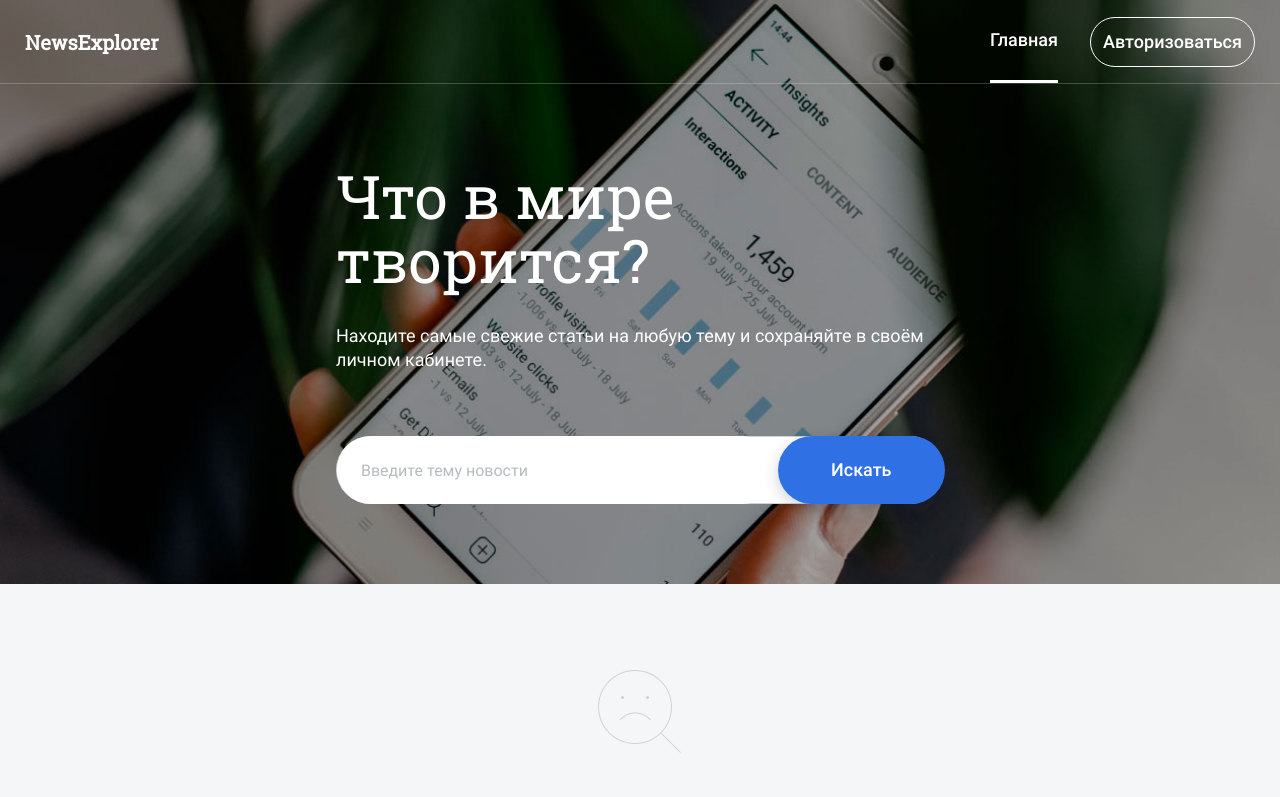
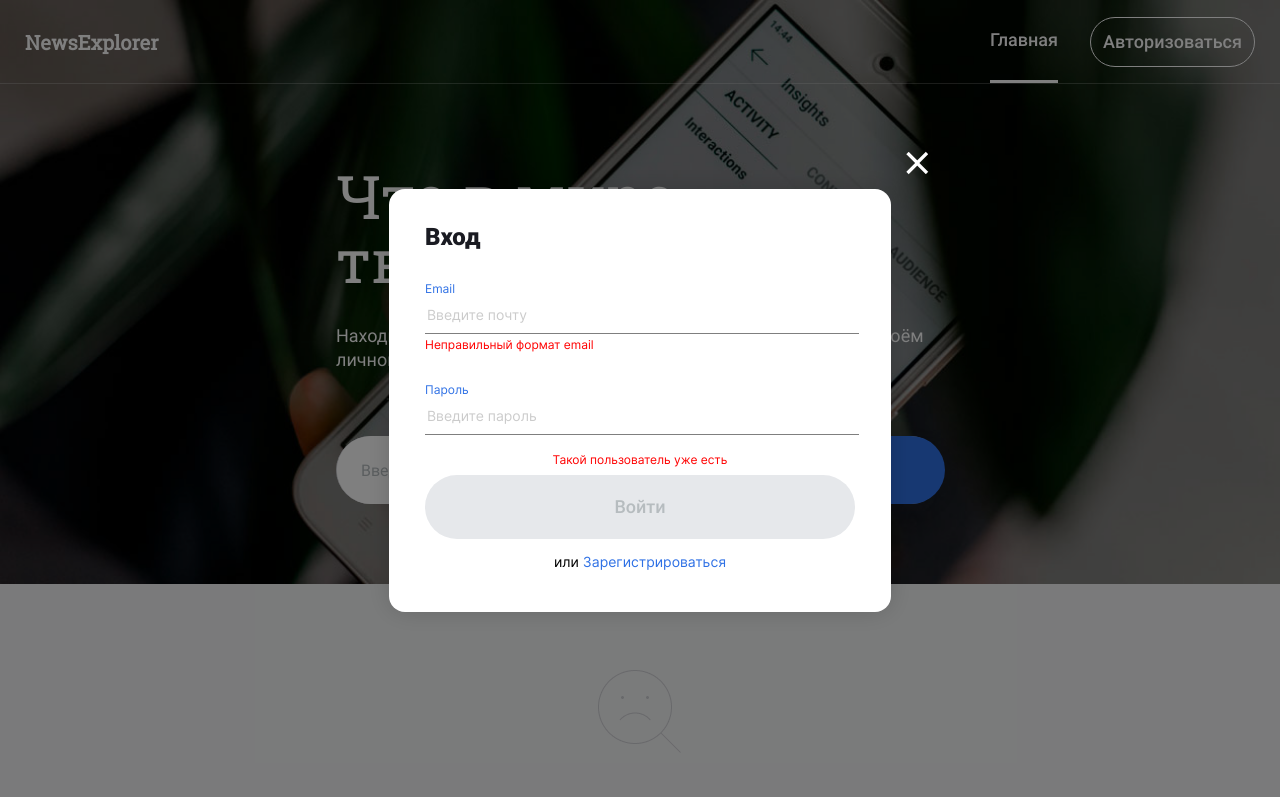
Before and after one commit to anton-zm/news-frontend, a website built with webpack: page src/index.html in a window 1280 px wide. Both pictures are taken after a click on the button "Авторизоваться". Shown: the top 797 px of the page. Built offline with nearby package versions, Linux system fonts and the light colour scheme.

Commit message:
вёрстка попапов

```diff
--- /dev/null
+++ b/src/blocks/popup/__button/popup__button.css
@@ -0,0 +1,22 @@
+.popup__button {
+    margin: 8px auto 0;
+    background: #E6E8EB;
+    border-radius: 100px;
+    width: 100%;
+    border: none;
+    outline: none;
+    padding-bottom: 20px;
+    padding-top: 20px;
+    font-family: Roboto, Arial, Helvetica, sans-serif;
+    font-style: normal;
+    font-weight: 500;
+    font-size: 18px;
+    line-height: 24px;
+    color: #B6BCBF;
+}
+
+.popup__button_active {
+    background: #2F71E5;
+    box-shadow: 0px 5px 15px rgba(14, 26, 57, 0.2);
+    color: #FFFFFF;
+}
--- /dev/null
+++ b/src/blocks/popup/__call/popup__call.css
@@ -0,0 +1,12 @@
+.popup__call {
+    font-family: Inter, Arial, Helvetica, sans-serif;
+    font-style: normal;
+    font-weight: normal;
+    font-size: 14px;
+    line-height: 17px;
+    text-align: center;
+    color: #000000;
+}
+.popap__call_default {
+    text-align: left;
+}
--- /dev/null
+++ b/src/blocks/popup/__cross/popup__cross.css
@@ -0,0 +1,6 @@
+.popup__cross {
+    position: absolute;
+    top: -46px;
+    right: -46px;
+    cursor: pointer;
+}
--- /dev/null
+++ b/src/blocks/popup/__error/popup__error.css
@@ -0,0 +1,15 @@
+.popup__error {
+    margin-top: 3px;
+    font-family: Inter, Arial, Helvetica, sans-serif;
+    font-style: normal;
+    font-weight: normal;
+    font-size: 12px;
+    line-height: 15px;
+    color: #FF0000;
+
+}
+
+.popup__error_server {
+    margin: 17px auto 0;
+    text-align: center;
+}
--- /dev/null
+++ b/src/blocks/popup/__form/popup__form.css
@@ -0,0 +1,9 @@
+.popup__form {
+    background: #FFFFFF;
+    box-shadow: 0px 0px 25px rgba(0, 0, 0, 0.15);
+    border-radius: 16px;
+    width: 430px;
+    padding: 34px 36px 28px;
+    position: relative;
+
+}
--- /dev/null
+++ b/src/blocks/popup/__input/popup__input.css
@@ -0,0 +1,29 @@
+.popup__input {
+    outline: none;
+    border: none;
+    border-bottom:  1px solid rgba(0, 0, 0, .5);
+    margin-top: 9px;
+    padding-bottom: 10px;
+    width: 100%;
+    font-family: Inter, Arial, Helvetica, sans-serif;
+    font-style: normal;
+    font-weight: normal;
+    font-size: 14px;
+    line-height: 17px;
+    color: #000000;
+    caret-color:  #2F71E5;
+}
+
+.popup__input::placeholder {
+    font-family: Inter, Arial, Helvetica, sans-serif;
+    font-style: normal;
+    font-weight: normal;
+    font-size: 14px;
+    line-height: 17px;
+    color: #000000;
+    opacity: 0.2;
+}
+
+.popup__input:focus {
+    border-bottom:  1px solid rgba(0, 0, 0, 1);
+}
--- /dev/null
+++ b/src/blocks/popup/__label/popup__label.css
@@ -0,0 +1,10 @@
+.popup__label {
+    display: block;
+    font-family: Inter, Arial, Helvetica, sans-serif;
+    font-style: normal;
+    font-weight: normal;
+    font-size: 12px;
+    line-height: 15px;
+    color: #2F71E5;
+    margin-top: 30px;
+}
--- /dev/null
+++ b/src/blocks/popup/__link/popup__link.css
@@ -0,0 +1,11 @@
+.popup__link {
+    font-family: Inter, Arial, Helvetica, sans-serif;
+    font-style: normal;
+    font-weight: normal;
+    font-size: 14px;
+    line-height: 17px;
+    text-align: center;
+    color: #2F71E5;
+    cursor: pointer;
+    margin-top: 14px;
+}
--- /dev/null
+++ b/src/blocks/popup/__title/popup__title.css
@@ -0,0 +1,9 @@
+.popup__title {
+    font-family: Roboto, Arial, Helvetica, sans-serif;
+    font-style: normal;
+    font-weight: 900;
+    font-size: 24px;
+    line-height: 28px;
+    color: #1A1B22;
+    margin: 0;
+}
--- /dev/null
+++ b/src/blocks/popup/popup.css
@@ -0,0 +1,25 @@
+@import url('./__form/popup__form.css');
+@import url('./__cross/popup__cross.css');
+@import url('./__title/popup__title.css');
+@import url('./__label/popup__label.css');
+@import url('./__input/popup__input.css');
+@import url('./__error/popup__error.css');
+@import url('./__button/popup__button.css');
+@import url('./__call/popup__call.css');
+@import url('./__link/popup__link.css');
+
+.popup {
+    background-color: rgba(0, 0, 0, 0.5);
+    position: fixed;
+    top: 0;
+    left: 0;
+    width: 100%;
+    height: 100%;
+    display: none;
+}
+
+.popup_is-opened {
+    display: flex;
+    justify-content: center;
+    align-items: center;
+}
--- a/src/index.html
+++ b/src/index.html
@@ -5,6 +5,8 @@
     <meta charset="UTF-8">
     <meta name="viewport" content="width=device-width, initial-scale=1.0" />
     <meta http-equiv="X-UA-Compatible" content="ie=edge" />
+    <meta name="description" content="Дипломная работа. Вэб-факультет, 10 поток.">
+    <meta name="author" content="Антон Змановский">
     <title>Диплом</title>
     <link rel="shortcut icon" href="../images/favicon.ico">
     <link rel="stylesheet" href="<%=htmlWebpackPlugin.files.css %>">
@@ -16,7 +18,6 @@
             <p class="header__logo">NewsExplorer</p>
             <nav class="header__menu">
                 <a href="" class="header__link header__link_active">Главная</a>
-                <!-- <a href="" class="header__link " >Сохранённые статьи</a> -->
                 <button class="header__button">Авторизоваться</button>
             </nav>
         </div>
@@ -157,6 +158,49 @@
                 </div>
             </div>
         </section>
+        <div class="popup" id="sign-in-popup">
+            <form class="popup__form" id="sign-in-form">
+                <img src="../images/close.png" alt="" class="popup__cross">
+                <h3 class="popup__title">Вход</h3>
+                <label for="email" class="popup__label">Email</label>
+                <input name="email" type="text" class="popup__input" placeholder="Введите почту">
+                <p class="popup__error" id="email-error">Неправильный формат email</p>
+                <label for="password" class="popup__label">Пароль</label>
+                <input name="password" type="password" class="popup__input" placeholder="Введите пароль">
+                <p class="popup__error popup__error_server" id="server-error">Такой пользователь уже есть</p>
+                <button type="submit" class="popup__button" id="signin-btn">Войти</button>
+                <p class="popup__call">или <span class="popup__link" id="popup__signup-link">Зарегистрироваться</span>
+                </p>
+            </form>
+        </div>
+        <div class="popup" id="sign-up-popup">
+            <form class="popup__form" id="sign-up-form">
+                <img src="../images/close.png" alt="" class="popup__cross">
+                <h3 class="popup__title">Регистрация</h3>
+                <label for="email" class="popup__label">Email</label>
+                <input name="email" type="text" class="popup__input" placeholder="Введите почту">
+                <p class="popup__error" id="email-error">Неправильный формат email</p>
+                <label for="password" class="popup__label">Пароль</label>
+                <input name="password" type="password" class="popup__input" placeholder="Введите пароль">
+                <label for="name" class="popup__label">Имя</label>
+                <input name="name" type="text" class="popup__input" placeholder="Введите своё имя">
+                <p class="popup__error popup__error_server" id="server-error">Такой пользователь уже есть</p>
+                <button type="submit" class="popup__button popup__button_active"
+                    id="signup-btn">Зарегистрироваться</button>
+                <p class="popup__call">или <span class="popup__link popup__link_to-signin"
+                        id="popup__signin-link">Войти</span>
+                </p>
+            </form>
+        </div>
+        <div class="popup" id="success-popup">
+            <form class="popup__form" id="success-form">
+                <img src="../images/close.png" alt="" class="popup__cross">
+                <h3 class="popup__title">Пользователь успешно зарегистрирован!</h3>
+                <p class="popup__call popap__call_default" id="success-link"><span
+                        class="popup__link popup__link_to-signin">Выполнить
+                        вход</span></p>
+            </form>
+        </div>
     </main>
     <footer class="footer">
         <div class="content footer__content">
@@ -183,7 +227,22 @@
 
         </div>
     </footer>
-    <!-- <i class="circle-preloader"></i> -->
+
+    <div class="popup">
+        <form action="" class="popup__form">
+            <img src="../images/close.png" alt="" class="popup__cross">
+            <h3 class="popup__title">Вход</h3>
+            <label for="email" class="popup__label">Email</label>
+            <input name="email" type="text" class="popup__input" placeholder="Введите почту">
+            <p class="popup__error" id="email-error">Неправильный формат email</p>
+            <label for="password" class="popup__label">Пароль</label>
+            <input name="password" type="password" class="popup__input" placeholder="Введите пароль">
+            <!-- <p class="popup__error" id="password-error"></p> -->
+            <p class="popup__error popup__error_server" id="server-error">Такой пользователь уже есть</p>
+            <button type="submit" class="popup__button">Войти</button>
+            <p class="popup__call">или<span class="popup__link" id="popup__signup-link">Зарегистрироваться</span></p>
+        </form>
+    </div>
     <script src="<%= htmlWebpackPlugin.files.js %>"></script>
 
 </body>
--- a/src/index.js
+++ b/src/index.js
@@ -1,9 +1,24 @@
 import './style.css';
+
+import Popup from "./js/Popup";
+
 
 const authBtn = document.querySelector('.header__button');
 const copyrigth = document.querySelector('.footer__copyright');
 const techContainer = document.querySelector('.tech');
+const signupButton = document.querySelector('#signup-btn');
+const signinForm = document.querySelector('#sign-in-popup');
+const signupForm = document.querySelector('#sign-up-popup');
+const success = document.querySelector('#success-popup');
+const signupLink = document.querySelector('#popup__signup-link');
 
+
+
+const signinPopup = new Popup(signinForm);
+const signupPopup = new Popup(signupForm);
+const successPopup = new Popup(success);
+
+// меняет "Ничего не найдено на лоадер"
 
 techContainer.addEventListener('click', (e) => {
 
@@ -15,5 +30,42 @@ techContainer.addEventListener('click', (e) => {
     }, 3000)
 })
 
+// открывают попап входа
+authBtn.addEventListener('click', () => {
+    signinPopup.open();
+})
+
+window.addEventListener('click', (event) => {
+    if (event.target.classList.contains('popup__link_to-signin')) {
+        signinPopup.open();
+        signupPopup.close();
+        successPopup.close();
+    }
+})
+
+// открывает попап регистрации
+
+signupLink.addEventListener('click', () => {
+    signupPopup.open();
+    signinPopup.close();
+})
+
+// открывает попап успешной регистрации
+signupButton.addEventListener('click', (event) => {
+    event.preventDefault();
+    successPopup.open();
+    signupPopup.close();
+
+})
+
+// закрывает попап
+window.addEventListener('click', (event) => {
+    if (event.target.classList.contains('popup__cross')) {
+        const popup = event.target.parentElement.parentElement;
+        popup.classList.remove('popup_is-opened')
+    }
+
+})
+
 
 copyrigth.textContent = `© ${new Date().getFullYear()} Supersite, Powered by News API`
--- /dev/null
+++ b/src/js/Popup.js
@@ -0,0 +1,11 @@
+export default class Popup {
+    constructor(pop) {
+        this.pop = pop;
+    }
+    open() {
+        this.pop.classList.add("popup_is-opened");
+    }
+    close() {
+        this.pop.classList.remove("popup_is-opened");
+    }
+}
--- a/src/pages/index.css
+++ b/src/pages/index.css
@@ -10,6 +10,7 @@
 @import url('../blocks/search/search.css');
 @import url('../blocks/content-title/content-title.css');
 @import url('../blocks/tech/tech.css');
+@import url('../blocks/popup/popup.css');
 
 body{
   margin: 0;
```
Also changed, not shown: README.md, images/close.png (added).
